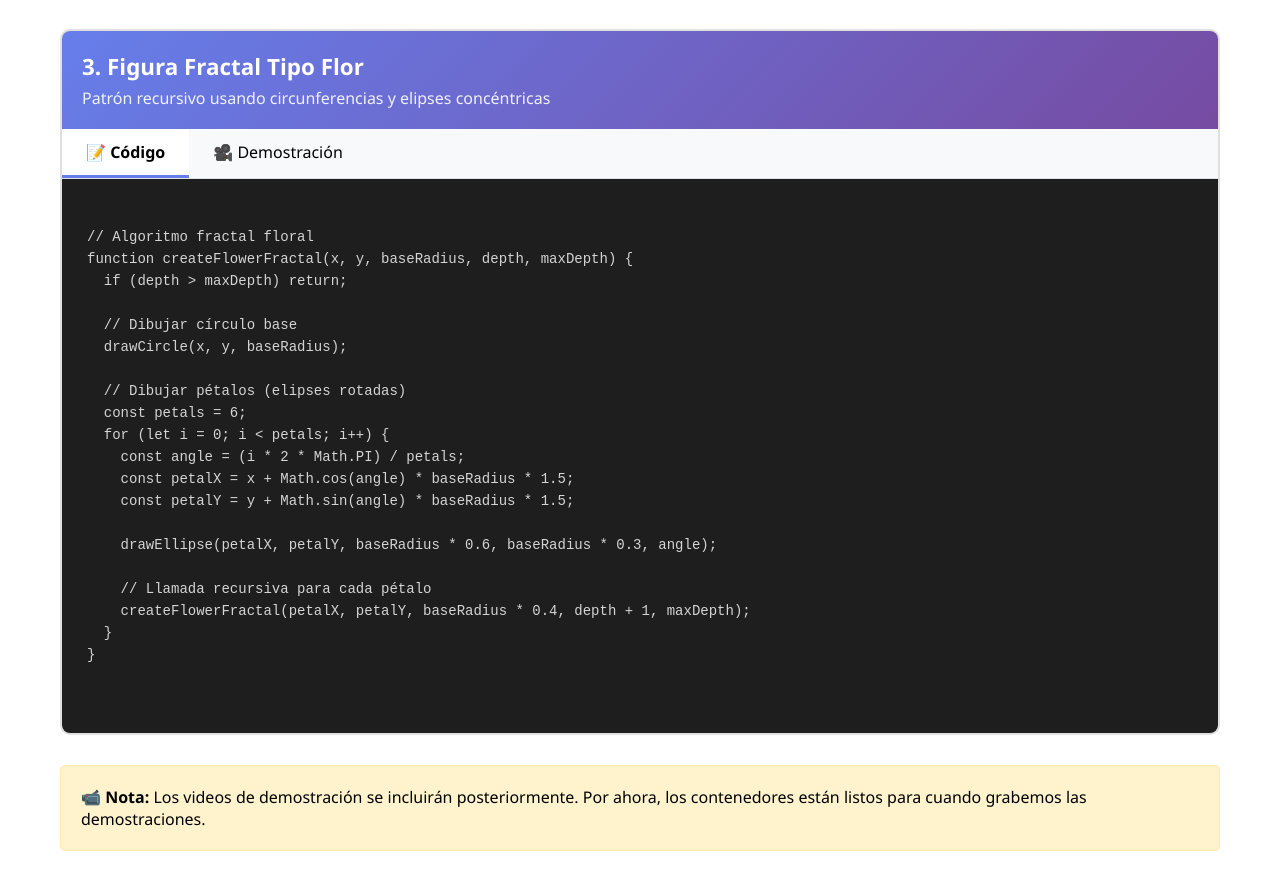
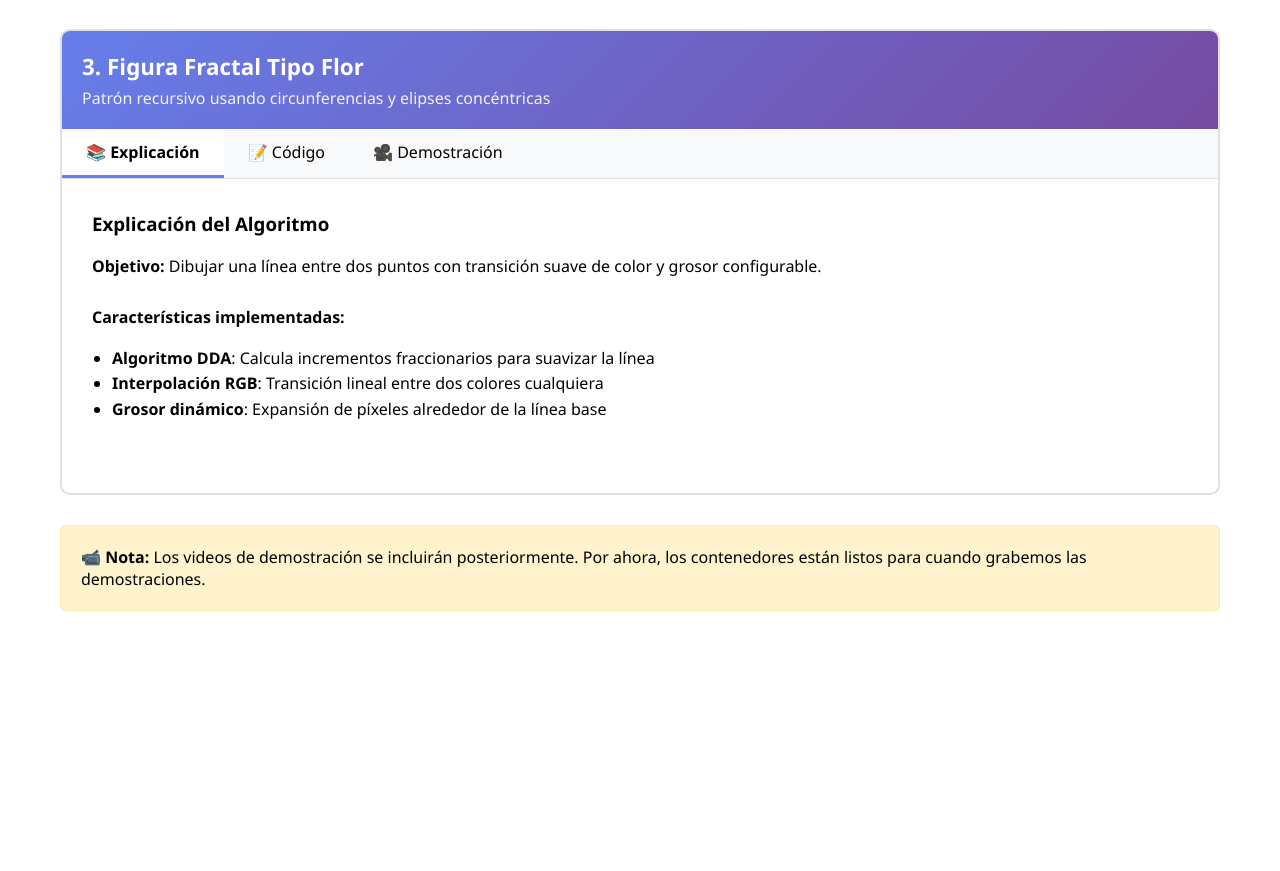
Before and after one commit to dalaiboada/computer-graphics-lili, a plain HTML site: page index.html in a window 1280 px wide. Shown: the part 2585-3456 px from the top of the page. After the commit the page ends 3216 px from the top, so only its background shows below. Drawn offline with Linux system fonts and the light colour scheme.

Commit message:
update: Correcciones de presentacion

```diff
--- a/index.html
+++ b/index.html
@@ -85,6 +85,22 @@
                     <div class="video-caption">Demostración: Generación de elipses con diferentes parámetros</div>
                 </div>
             </div>
+
+            <div id="elipse-explicacion" class="demo-content">
+                <div class="explanation-content">
+                    <h3 class="explanation-title">Explicación del Algoritmo</h3>
+                    <p><strong>Objetivo:</strong> Dibujar una línea entre dos puntos con transición suave de color y grosor configurable.</p>
+                    <br>
+
+                    <h4>Características implementadas:</h4>
+                    <ul class="feature-list">
+                        <li><strong>Algoritmo DDA</strong>: Calcula incrementos fraccionarios para suavizar la línea</li>
+                        <li><strong>Interpolación RGB</strong>: Transición lineal entre dos colores cualquiera</li>
+                        <li><strong>Grosor dinámico</strong>: Expansión de píxeles alrededor de la línea base</li>
+                    </ul>
+                    <br>
+                </div>
+            </div>
         </div>
 
         <!-- Demo 3: Figura Fractal -->
@@ -95,11 +111,12 @@
             </div>
 
             <div class="demo-tabs">
-                <button class="tab-button active">📝 Código</button>
+                <button class="tab-button active">📚 Explicación</button>
+                <button class="tab-button">📝 Código</button>
                 <button class="tab-button">🎥 Demostración</button>
             </div>
 
-            <div id="fractal-codigo" class="demo-content active">
+            <div id="fractal-codigo" class="demo-content">
                 <pre class="code-block">
                     <code></code>
                 </pre>
@@ -114,6 +131,22 @@
                     <div class="video-caption">Demostración: Generación de patrones fractales tipo flor</div>
                 </div>
             </div>
+
+            <div id="fractal-explicacion" class="demo-content active">
+                <div class="explanation-content">
+                    <h3 class="explanation-title">Explicación del Algoritmo</h3>
+                    <p><strong>Objetivo:</strong> Dibujar una línea entre dos puntos con transición suave de color y grosor configurable.</p>
+                    <br>
+
+                    <h4>Características implementadas:</h4>
+                    <ul class="feature-list">
+                        <li><strong>Algoritmo DDA</strong>: Calcula incrementos fraccionarios para suavizar la línea</li>
+                        <li><strong>Interpolación RGB</strong>: Transición lineal entre dos colores cualquiera</li>
+                        <li><strong>Grosor dinámico</strong>: Expansión de píxeles alrededor de la línea base</li>
+                    </ul>
+                    <br>
+                </div>
+            </div>
         </div>
 
         <!-- Mensaje para videos no disponibles -->
```
